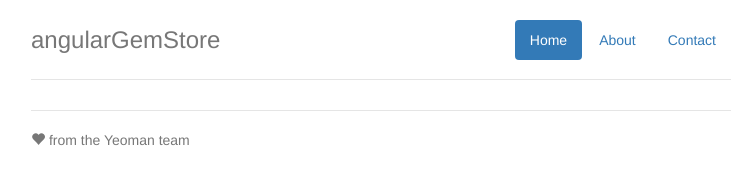
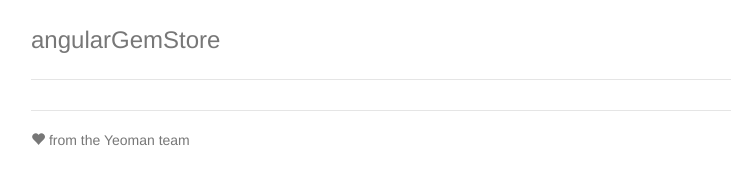
Before and after one commit to gguo5/angular-gem-store, a website: page app/index.html in a window 1280 px wide. Shown: the whole page, without its empty margins (259-1005 px from the left). Drawn offline with nearby package versions, Linux system fonts and the light colour scheme; some packages are replaced by stand-ins of ours; files that its build step writes are made by us from their sources.

Commit message:
complete code school tutorials

```diff
--- a/app/index.html
+++ b/app/index.html
@@ -23,11 +23,11 @@
     <!-- Add your site or application content here -->
     <div class="container">
       <div class="header">
-        <ul class="nav nav-pills pull-right">
+        <!-- <ul class="nav nav-pills pull-right">
           <li class="active"><a ng-href="#">Home</a></li>
           <li><a ng-href="#/about">About</a></li>
           <li><a ng-href="#">Contact</a></li>
-        </ul>
+        </ul> -->
         <h3 class="text-muted">angularGemStore</h3>
       </div>
 
```
